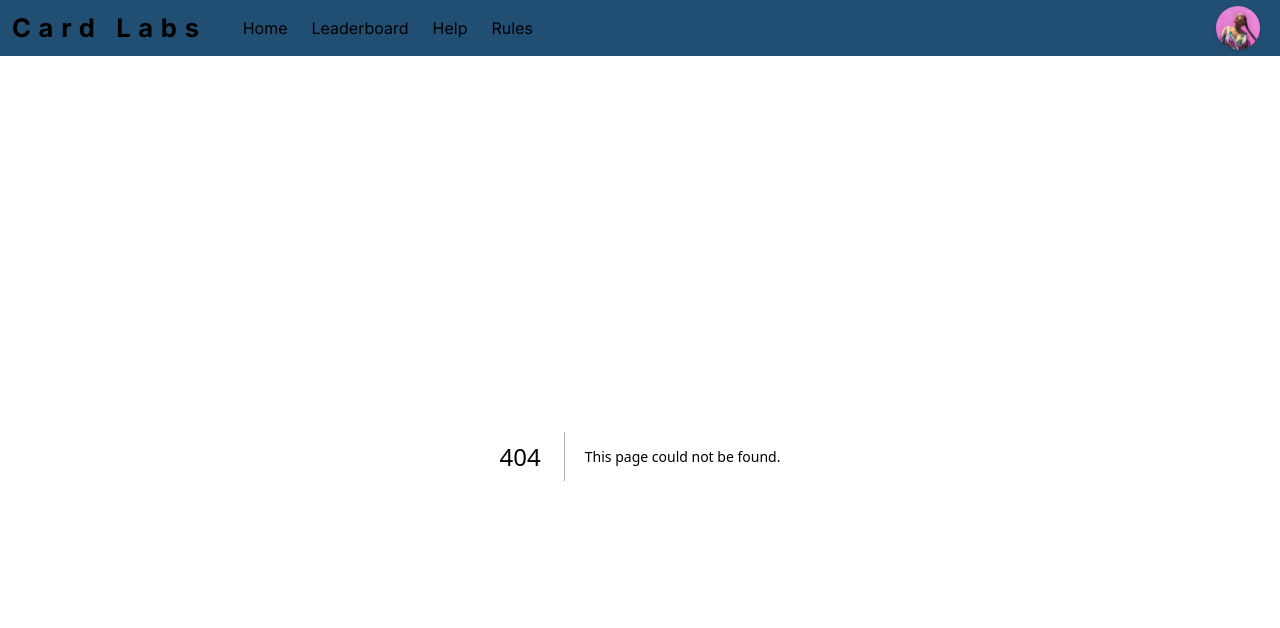
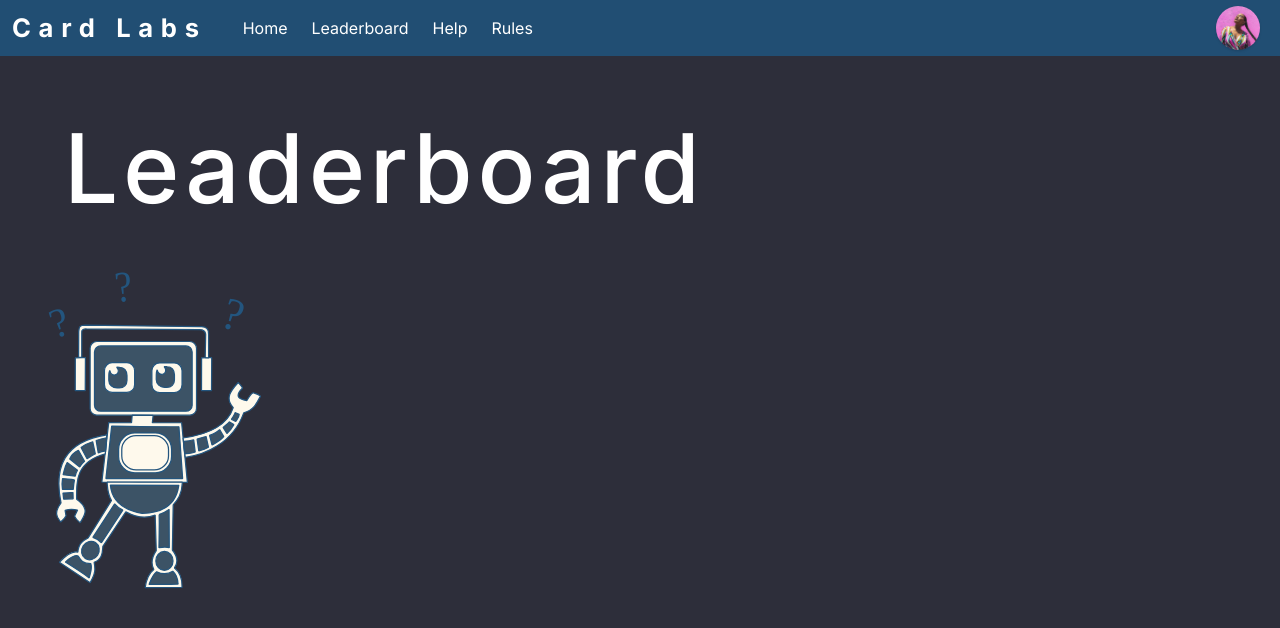
Before and after one commit to flofriday/CardLabs, a Next.js app in the folder frontend/: page /leaderboard in a window 1280 px wide. Before the commit this address had no page. Shown: the top 628 px of the page. Built offline with nearby package versions, Linux system fonts and the light colour scheme.

Commit message:
[#27] - add roboter and heading to leaderboard page and linked page in navbar

```diff
--- a/frontend/app/components/NavBar/NavBar.tsx
+++ b/frontend/app/components/NavBar/NavBar.tsx
@@ -13,7 +13,10 @@ export default function NavBar() {
         <Link href="/" className="text-base  hover:text-accent max-sm:hidden">
           Home
         </Link>
-        <Link href="/" className="text-base  hover:text-accent max-sm:hidden">
+        <Link
+          href="/leaderboard"
+          className="text-base  hover:text-accent max-sm:hidden"
+        >
           Leaderboard
         </Link>
         <Link href="/" className="text-base  hover:text-accent max-sm:hidden">
--- /dev/null
+++ b/frontend/app/leaderboard/page.tsx
@@ -0,0 +1,12 @@
+import LeftPageHeader from "../components/leftPageHeader";
+import Robot, { RobotType } from "../components/robot";
+
+export default function Leaderboard(): JSX.Element {
+  return (
+    <div className="h-full relative">
+      <LeftPageHeader title="Leaderboard" />
+
+      <Robot type={RobotType.QUESTIONMARK} />
+    </div>
+  );
+}
```
